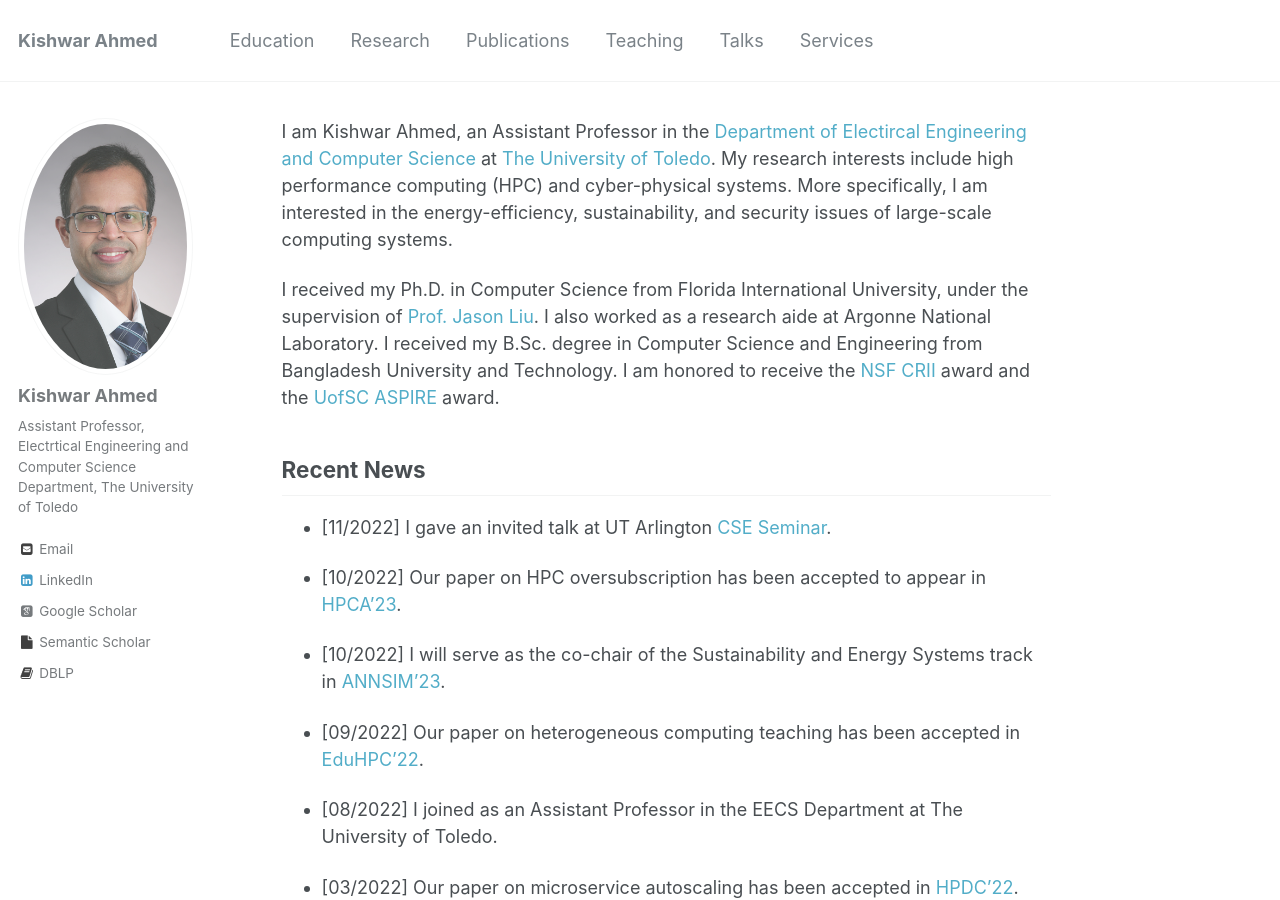
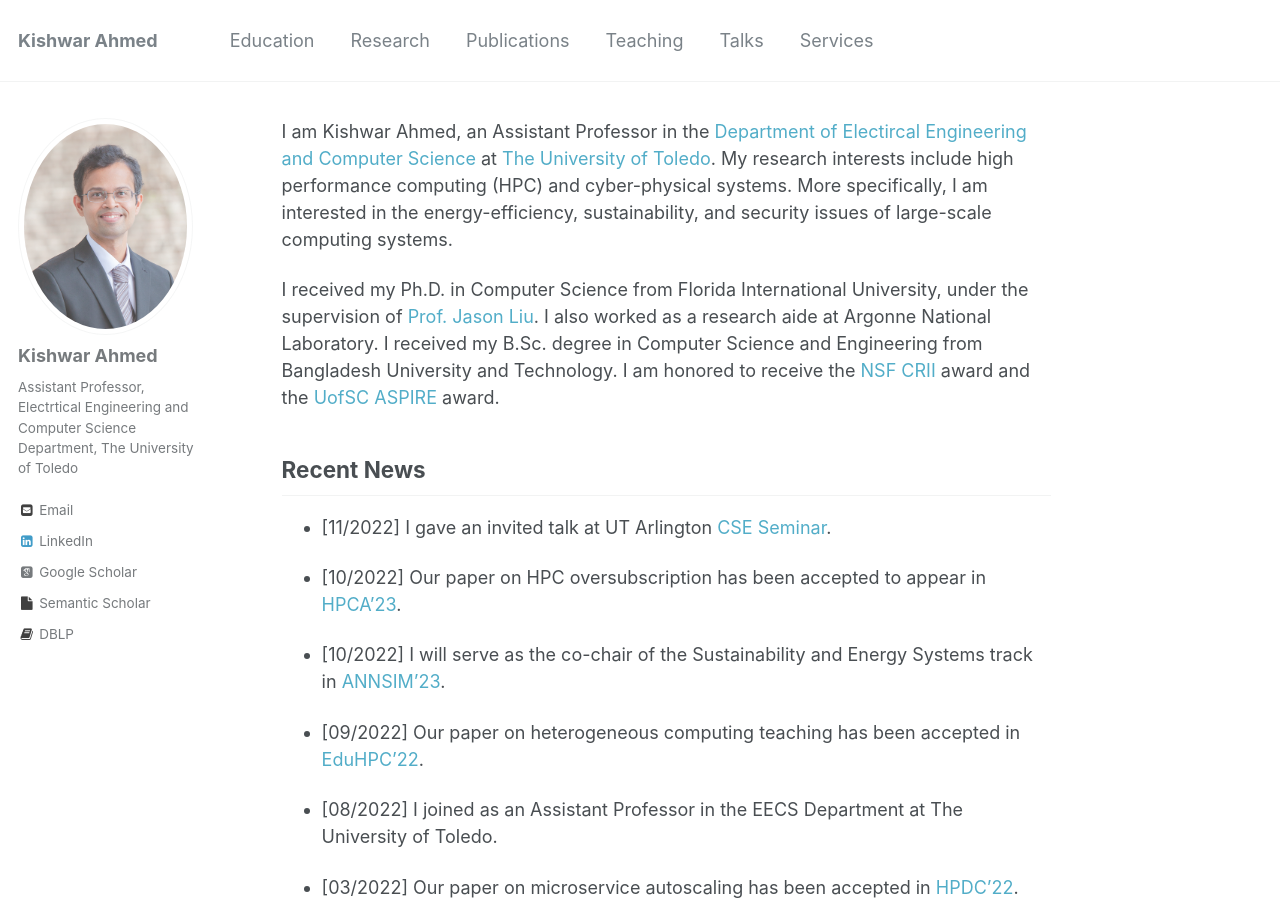
Before and after one commit to kishwarbd/kishwarbd.github.io, a Jekyll site: the page built from _pages/about.md, in a window 1280 px wide and 900 px high. Built offline with Jekyll 4.4.1, drawn with Linux system fonts in a browser that asks for light colours; some web fonts are replaced.

Commit message:
Update _config.yml

```diff
--- a/_config.yml
+++ b/_config.yml
@@ -79,7 +79,7 @@ analytics:
 # Site Author
 author:
   name             : "Kishwar Ahmed"
-  avatar           : "kishwar_headshot.jpg"
+  avatar           : "kishwar.jpg"
   bio              : "Assistant Professor, Electrtical Engineering and Computer Science Department, The University of Toledo"
   location         : #”Toledo, OH, USA"
   employer         :
```
